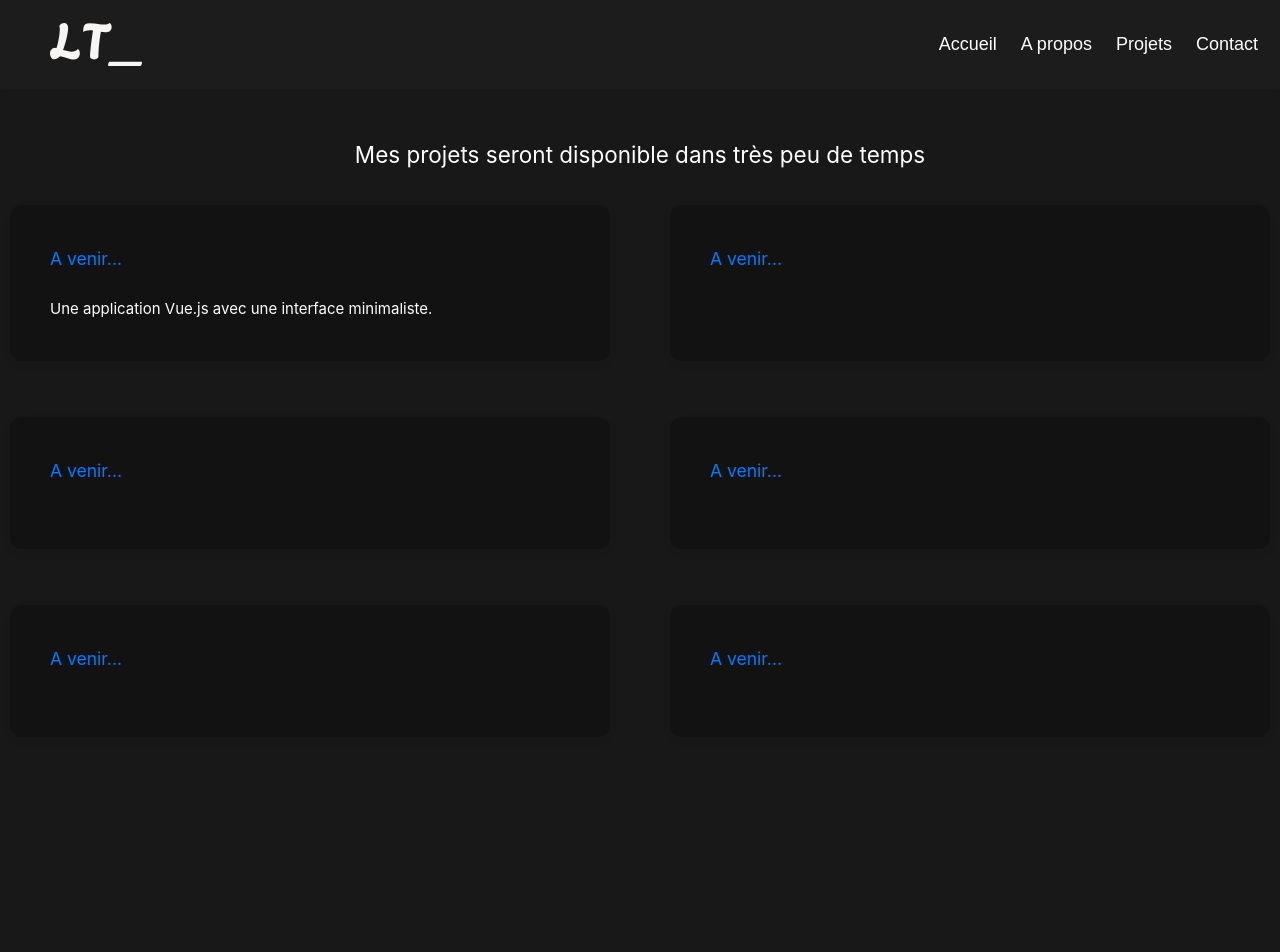
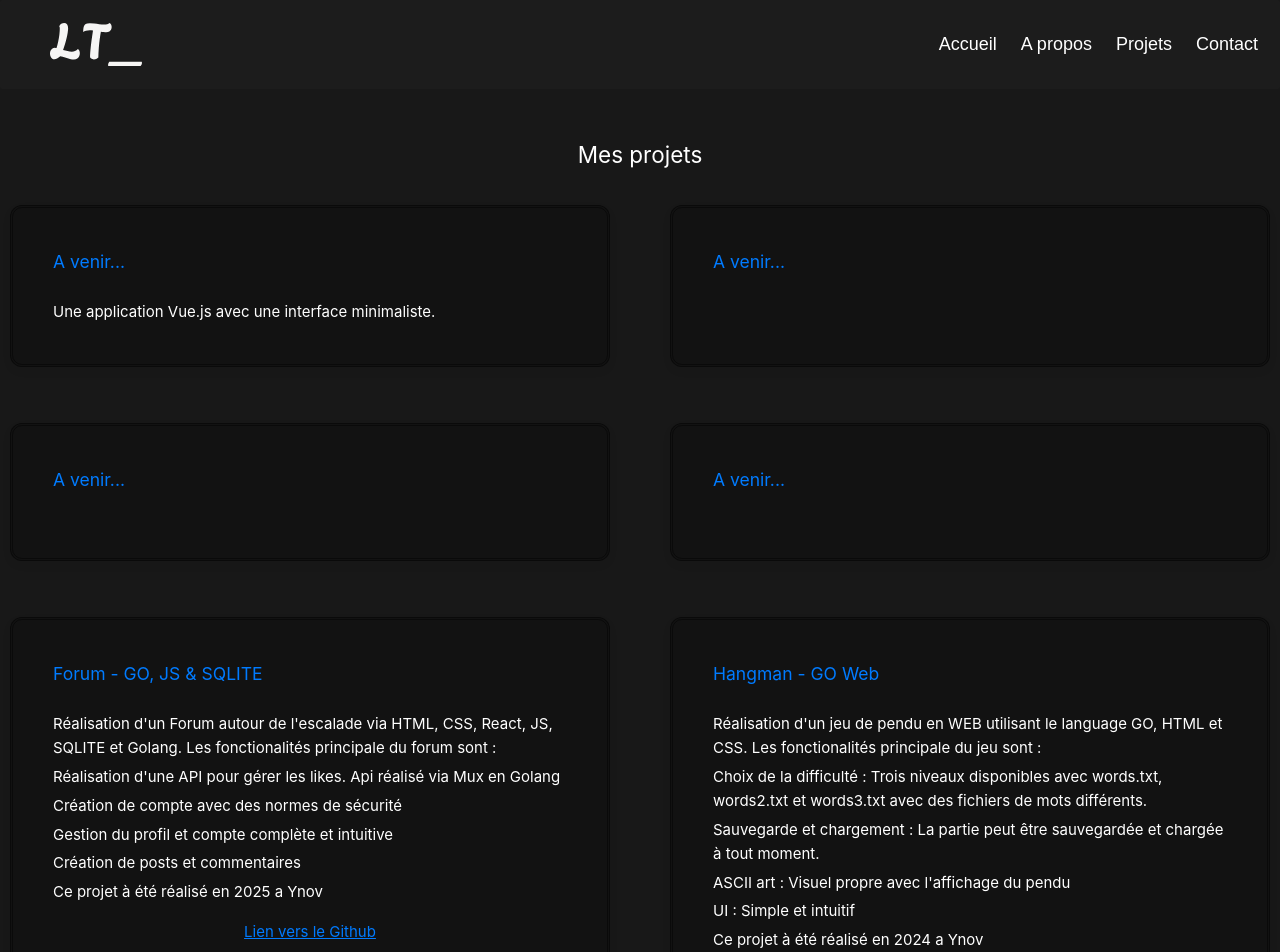
Before and after one commit to Leo-LTdev/Portfolio-LT, a Vue app: page /project in a window 1280 px wide. Shown: the top 952 px of the page. Before the commit the page ends 800 px from the top, so only its background shows below. Built offline with nearby package versions, Linux system fonts and the light colour scheme.

Commit message:
Update page projet

```diff
--- a/src/components/ProjectPage.vue
+++ b/src/components/ProjectPage.vue
@@ -27,7 +27,7 @@ onBeforeUnmount(() => {
   <Header />
   <div ref="projects" class="wrapper">
     <section class="projects projects--fade" id="projects">
-      <h1 class="projects__title">Mes projets seront disponible dans très peu de temps</h1>
+      <h1 class="projects__title">Mes projets</h1>
       <div class="projects__grid">
         <div class="project-card">
           <h3 class="project-card__title">A venir...</h3>
@@ -46,12 +46,35 @@ onBeforeUnmount(() => {
           <p class="project-card__desc"></p>
         </div>
         <div class="project-card">
-          <h3 class="project-card__title">A venir...</h3>
-          <p class="project-card__desc"></p>
+          <h3 class="project-card__title">Forum - GO, JS & SQLITE</h3>
+          <p>
+            Réalisation d'un Forum autour de l'escalade via HTML, CSS, React, JS, SQLITE et Golang.
+            Les fonctionalités principale du forum sont :
+          </p>
+          <li>Réalisation d'une API pour gérer les likes. Api réalisé via Mux en Golang</li>
+          <li>Création de compte avec des normes de sécurité</li>
+          <li>Gestion du profil et compte complète et intuitive</li>
+          <li>Création de posts et commentaires</li>
+          <p>Ce projet à été réalisé en 2025 a Ynov</p>
+          <a href="https://github.com/corentin-cpp/Forum">Lien vers le Github</a>
         </div>
         <div class="project-card">
-          <h3 class="project-card__title">A venir...</h3>
-          <p class="project-card__desc"></p>
+          <h3 class="project-card__title">Hangman - GO Web</h3>
+          <p>
+            Réalisation d'un jeu de pendu en WEB utilisant le language GO, HTML et CSS. Les
+            fonctionalités principale du jeu sont :
+          </p>
+          <li>
+            Choix de la difficulté : Trois niveaux disponibles avec words.txt, words2.txt et
+            words3.txt avec des fichiers de mots différents.
+          </li>
+          <li>
+            Sauvegarde et chargement : La partie peut être sauvegardée et chargée à tout moment.
+          </li>
+          <li>ASCII art : Visuel propre avec l'affichage du pendu</li>
+          <li>UI : Simple et intuitif</li>
+          <p>Ce projet à été réalisé en 2024 a Ynov</p>
+          <a href="https://github.com/Stiximir/Hangman-GO-Web">Lien vers le Github</a>
         </div>
       </div>
     </section>
@@ -115,12 +138,29 @@ onBeforeUnmount(() => {
   background-color: #121212;
   color: white;
   padding: 2.5rem;
+  height: auto;
   border-radius: 12px;
+  border-style: double;
+  border-color: #0000006c;
   width: 600px;
   box-shadow: 0 4px 10px rgba(0, 0, 0, 0.05);
   transition:
     transform 0.3s,
     box-shadow 0.3s;
+}
+
+.project-card a {
+  display: flex;
+  margin-top: 1rem;
+  color: #007bff;
+  font: bold;
+  justify-content: center;
+}
+
+.project-card li,
+.project-card p {
+  display: flex;
+  margin-top: 0.3rem;
 }
 
 .project-card:hover {
@@ -133,10 +173,6 @@ onBeforeUnmount(() => {
   color: #007bff;
 }
 
-.project-card__desc {
-  color: white;
-}
-
 @media (max-width: 600px) {
   .projects__grid {
     grid-template-columns: repeat(auto-fit, minmax(250px));
```
